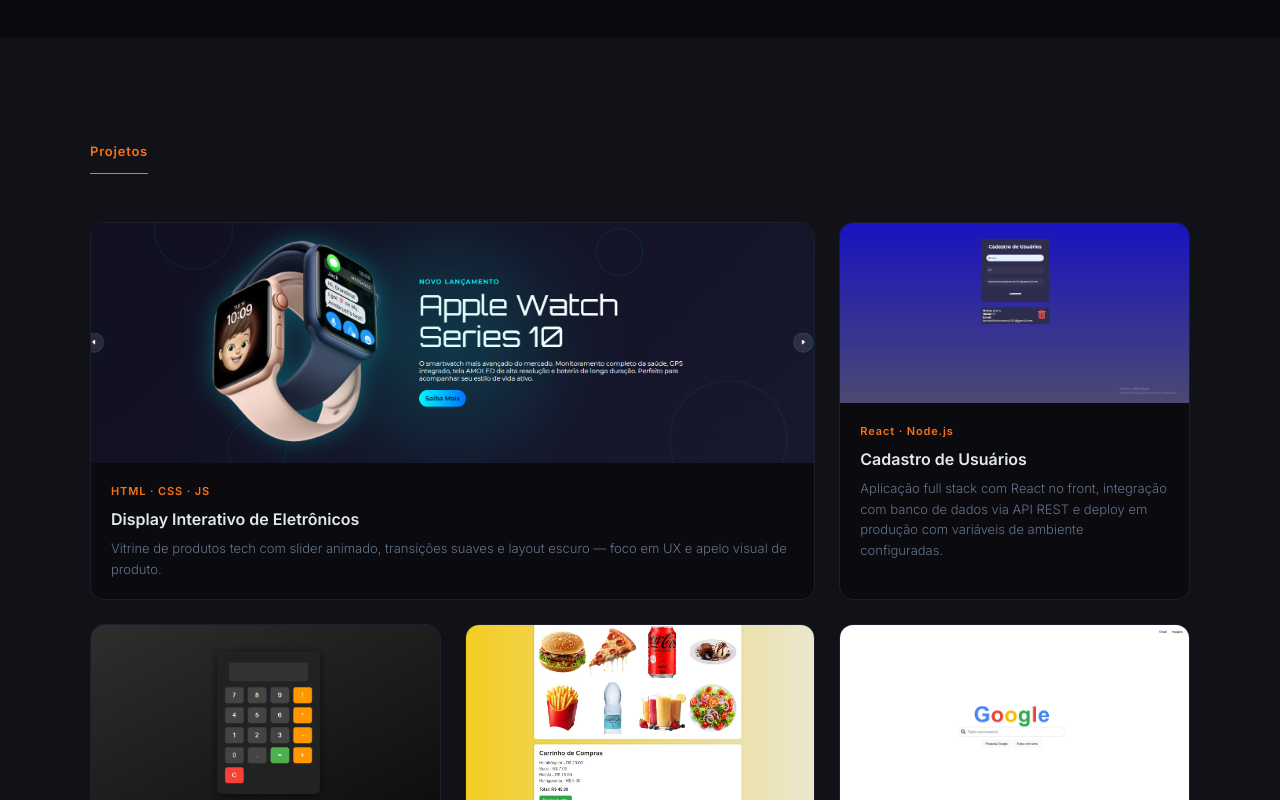
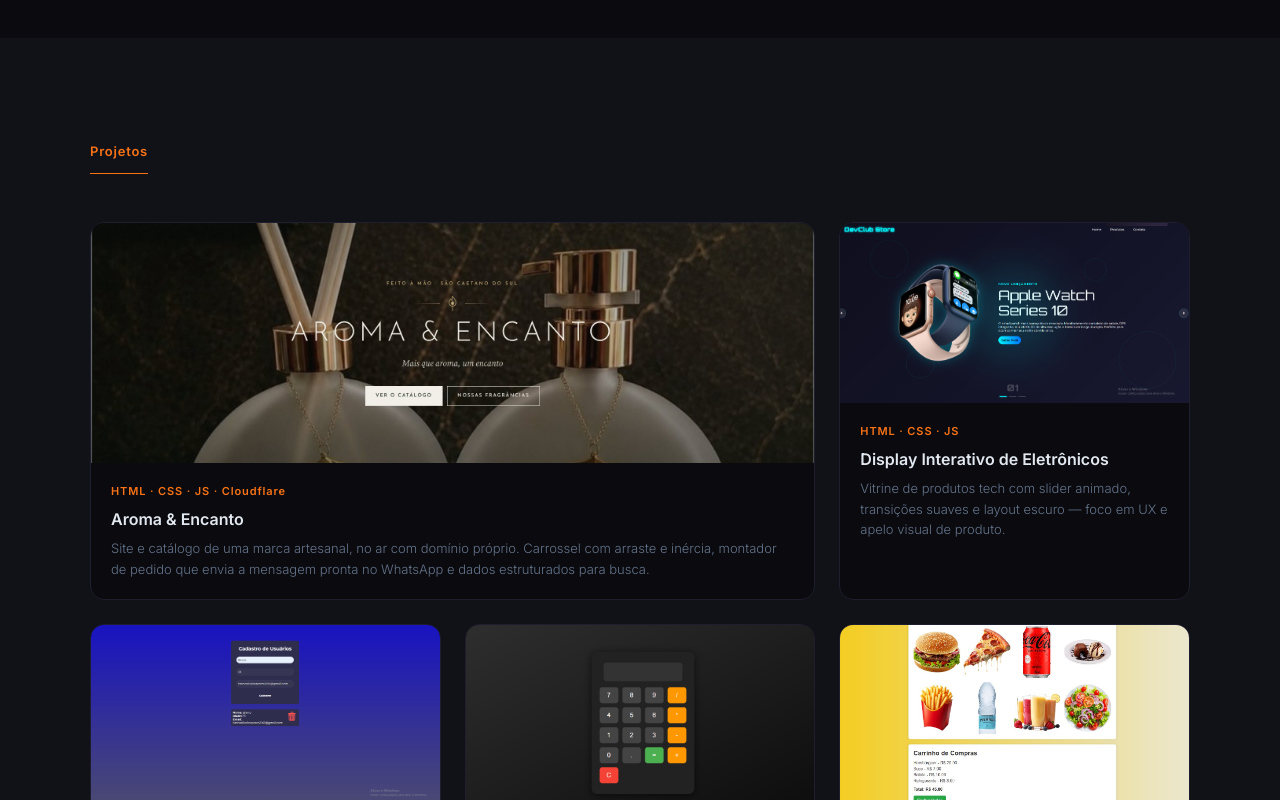
Before and after one commit to Breno-rgb/portfolio, a plain HTML site: page index.html in a window 1280 px wide. Shown: the part 1876-2676 px from the top of the page. Drawn offline with Linux system fonts and the light colour scheme.

Commit message:
Organiza css e js em pastas, adiciona README e projeto Aroma & Encanto

```diff
--- a/index.html
+++ b/index.html
@@ -8,7 +8,7 @@
   <link rel="preconnect" href="https://fonts.googleapis.com">
   <link rel="preconnect" href="https://fonts.gstatic.com" crossorigin>
   <link href="https://fonts.googleapis.com/css2?family=Inter:wght@300;400;500;600;700&display=swap" rel="stylesheet">
-  <link rel="stylesheet" href="style.css">
+  <link rel="stylesheet" href="css/style.css">
 </head>
 
 <body>
@@ -148,7 +148,21 @@
       </div>
       <div class="projetos-grid">
 
-        <a href="https://breno-rgb.github.io/devclub-store/" target="_blank" class="projeto-card featured">
+        <a href="https://aromaeencantoscs.com.br" target="_blank" class="projeto-card featured">
+          <div class="projeto-img-wrap">
+            <img src="imagem/image6.jpg" alt="Aroma &amp; Encanto — catálogo de velas artesanais">
+            <div class="projeto-overlay">
+              <span>Acessar projeto ↗</span>
+            </div>
+          </div>
+          <div class="projeto-info">
+            <span class="projeto-tech">HTML · CSS · JS · Cloudflare</span>
+            <h3>Aroma &amp; Encanto</h3>
+            <p>Site e catálogo de uma marca artesanal, no ar com domínio próprio. Carrossel com arraste e inércia, montador de pedido que envia a mensagem pronta no WhatsApp e dados estruturados para busca.</p>
+          </div>
+        </a>
+
+        <a href="https://breno-rgb.github.io/devclub-store/" target="_blank" class="projeto-card">
           <div class="projeto-img-wrap">
             <img src="imagem/image1.png" alt="Display Interativo de Eletrônicos">
             <div class="projeto-overlay">
@@ -261,7 +275,7 @@
     <p>Breno Santos · ADS · <span id="footer-year"></span></p>
   </footer>
 
-  <script src="script.js"></script>
+  <script src="js/script.js"></script>
 </body>
 
 </html>
```
Also changed, not shown: css/style.css (renamed from style.css), imagem/image6.jpg (added), js/script.js (renamed from script.js), 1 other file.
